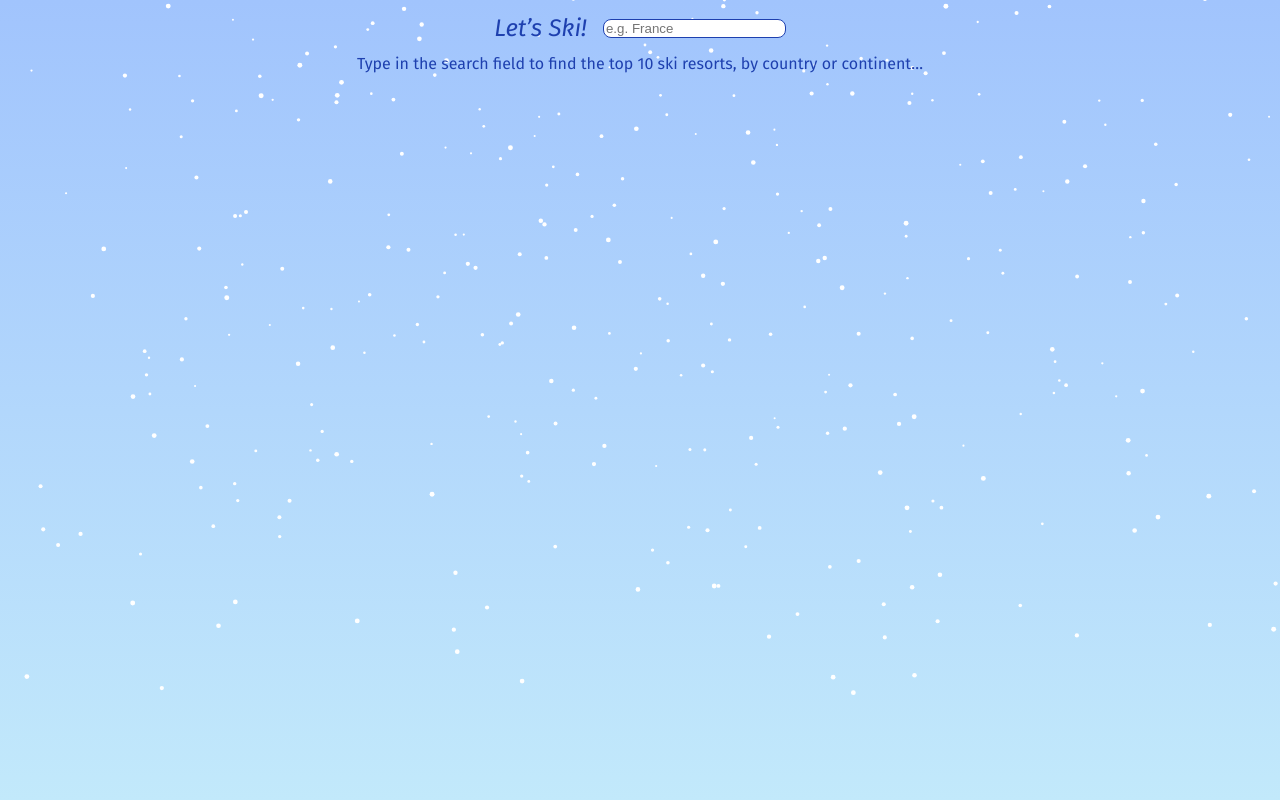
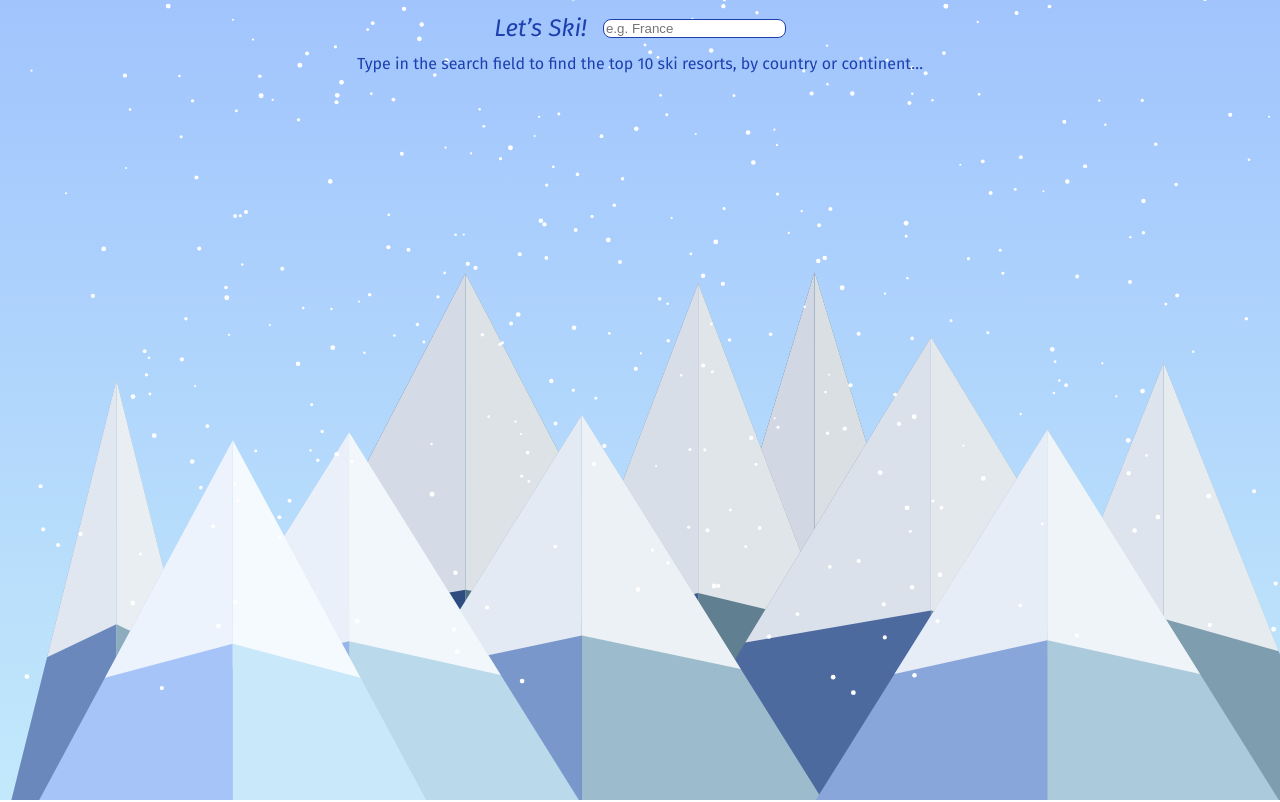
Before and after one commit to roeybiran/lets-ski, a Next.js app: page / in a window 1280 px wide. Shown: the top 802 px of the page. Built offline with nearby package versions, Linux system fonts and the light colour scheme.

Commit message:
refactor

```diff
--- a/components/mainCanvas.tsx
+++ b/components/mainCanvas.tsx
@@ -32,7 +32,8 @@ const makeScene = (
       });
 
       renderedResorts.forEach(({ leftFace, id, name }, index) => {
-        const btn = document.getElementById(`resort-button-${name + id}`)!;
+        const btn = document.getElementById(`resort-button-${name + id}`);
+        if (!btn) return;
         btn.style.insetBlockStart = `${leftFace.face.top.y}px`;
         btn.style.insetInlineStart = `${leftFace.face.top.x}px`;
         btn.style.animationDelay = `${1 + index / 10}s`;
--- a/pages/index.tsx
+++ b/pages/index.tsx
@@ -29,22 +29,25 @@ export default function Page({
   const [shownDetails, setShownDetails] = useState("");
   const debouncedValue = useDebounce(query, 500);
 
+  const allResorts = resortsData.sort(
+    (a: Resort, b: Resort) => b.score - a.score
+  );
+
   useEffect(() => {
     if (!debouncedValue) {
       setResorts([]);
       return;
     }
-    const results = resortsData
+    const results = allResorts
       .filter((x: Resort) => {
         return (
           debouncedValue === x.country.toLowerCase() ||
           debouncedValue === x.continent.toLowerCase()
         );
       })
-      .sort((a: Resort, b: Resort) => b.score - a.score)
       .slice(0, MAX_RESORTS_DISPLAY);
     setResorts(results);
-  }, [debouncedValue, resortsData]);
+  }, [debouncedValue, allResorts]);
 
   return (
     <>
@@ -85,7 +88,13 @@ export default function Page({
 
         {/* area3 */}
         <div>
-          <MainCanvas resorts={resorts} />
+          <MainCanvas
+            resorts={
+              resorts.length > 0
+                ? resorts
+                : allResorts.slice(0, MAX_RESORTS_DISPLAY)
+            }
+          />
           {/* disclosure buttons */}
           <div>
             {resorts.map(({ name, id }) => (
```
